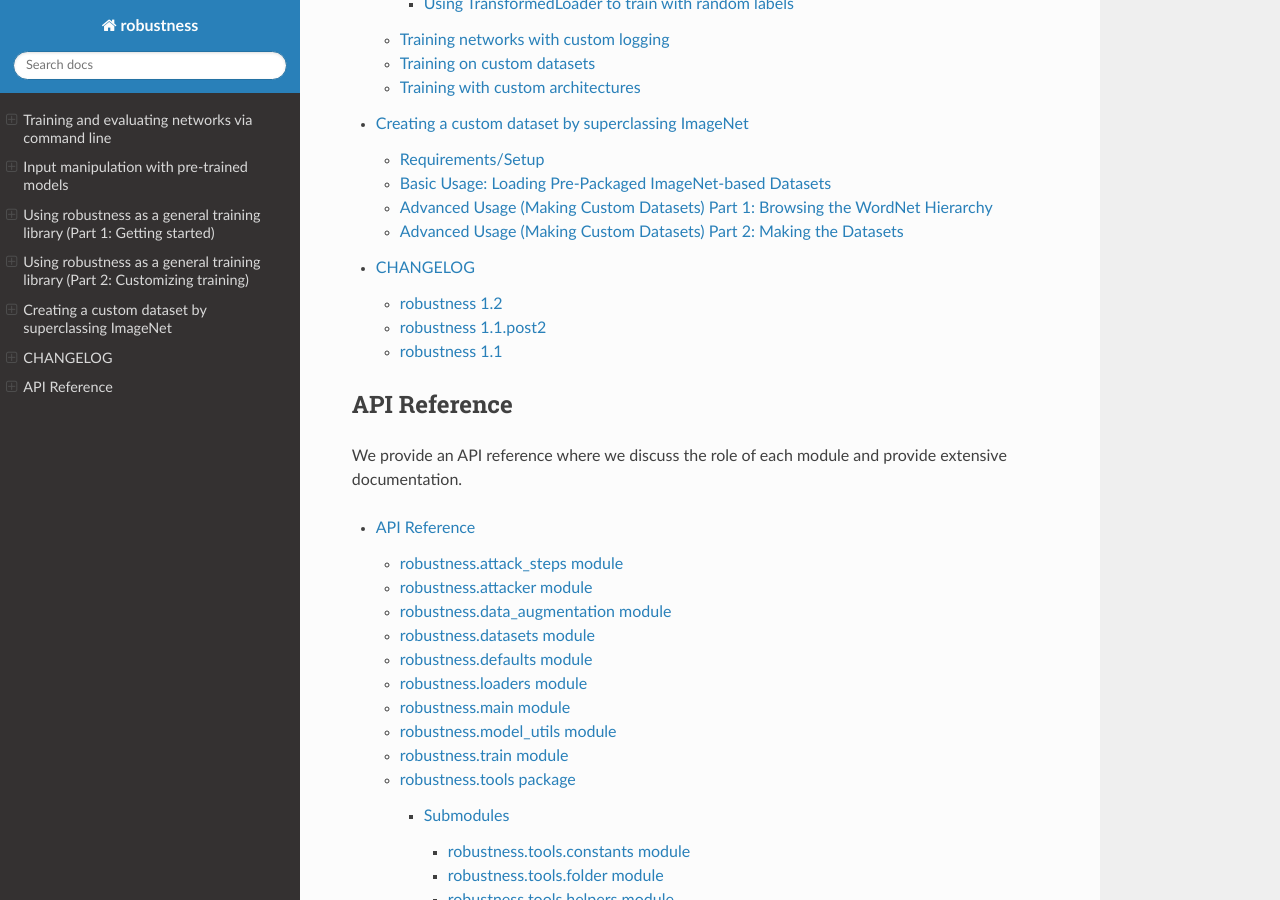
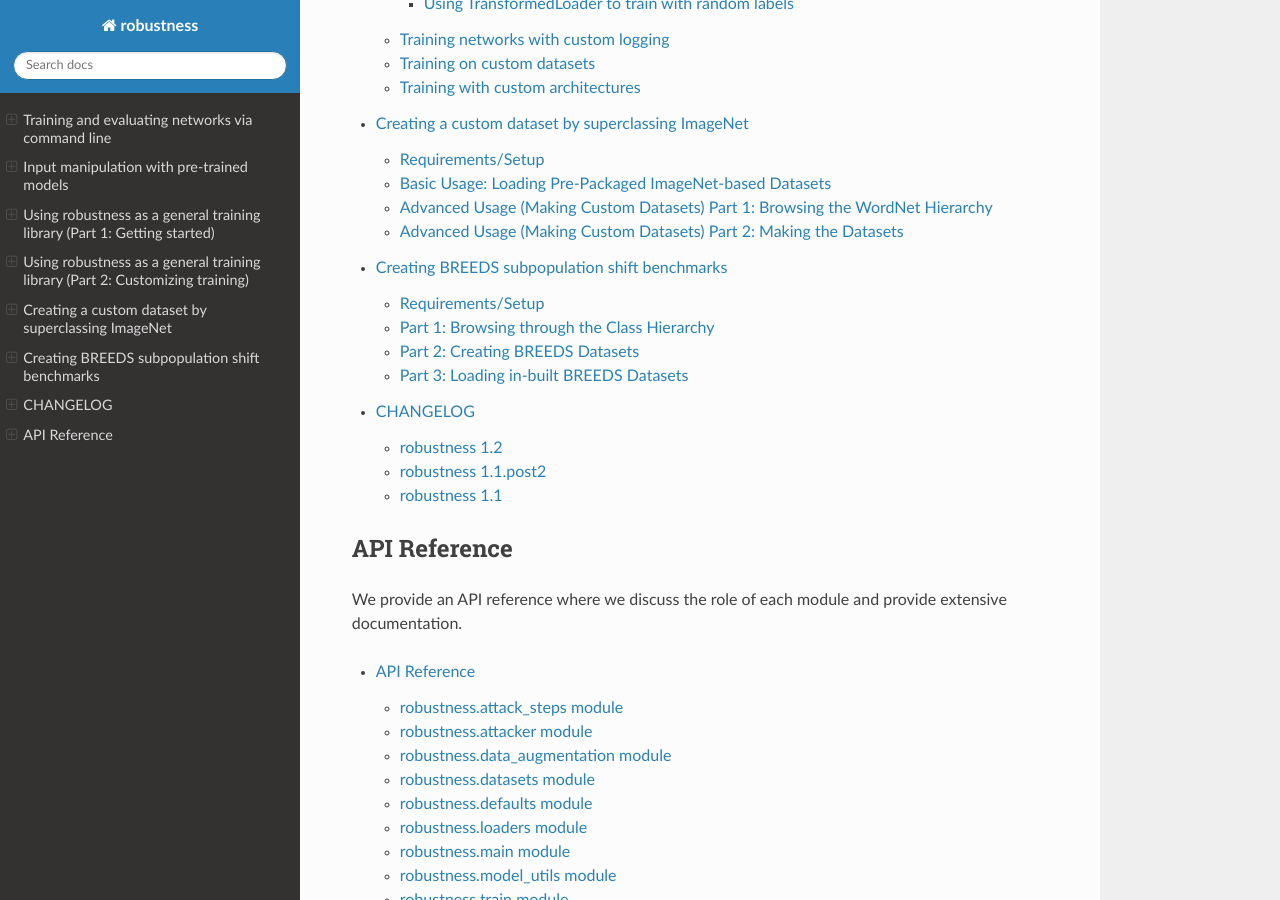
Before and after one commit to MadryLab/robustness, a Sphinx documentation site: the page built from docs/index.rst, in a window 1280 px wide and 900 px high, scrolled down 3168 px. Built offline with Sphinx 7.4.7 and the Read the Docs theme 2.0.0, drawn with Linux system fonts in a browser that asks for light colours; nearby versions of some CDN libraries; library files that are not in the unit come from our copies.

Commit message:
Add links from main docs to breeds helpers

```diff
--- a/docs/index.rst
+++ b/docs/index.rst
@@ -136,6 +136,7 @@ Walkthroughs
    example_usage/training_lib_part_1
    example_usage/training_lib_part_2
    example_usage/custom_imagenet
+   example_usage/breeds_datasets
    example_usage/changelog
 
 API Reference
```
